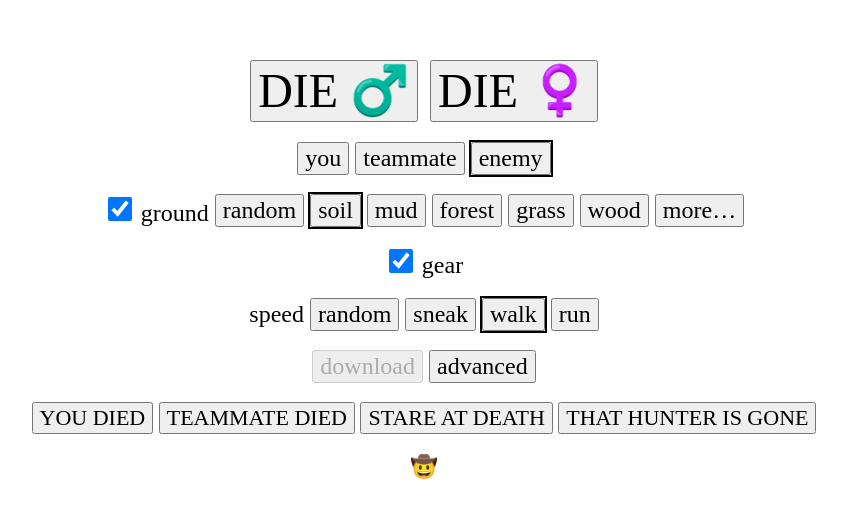
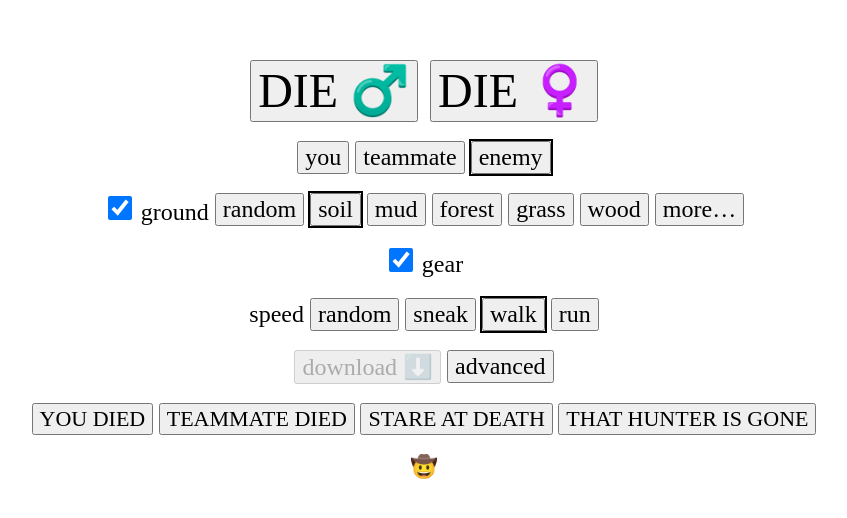
Before and after one commit to Type37/hunt-death-sounds, a plain HTML site: page index.html in a window 1280 px wide. Shown: the part 130-648 px from the top of the page, without its empty margins (216-1063 px from the left). Drawn offline with Linux system fonts and the light colour scheme.

Commit message:
Download arrow

```diff
--- a/index.html
+++ b/index.html
@@ -43,7 +43,7 @@ button { touch-action: manipulation; }
 <span class="row chips" id="speed"></span>
 </div>
 <div class="row opt">
-<button id="download" disabled>download</button>
+<button id="download" disabled>download ⬇️</button>
 <button id="advBtn">advanced</button>
 </div>
 <div class="row ui">
```
